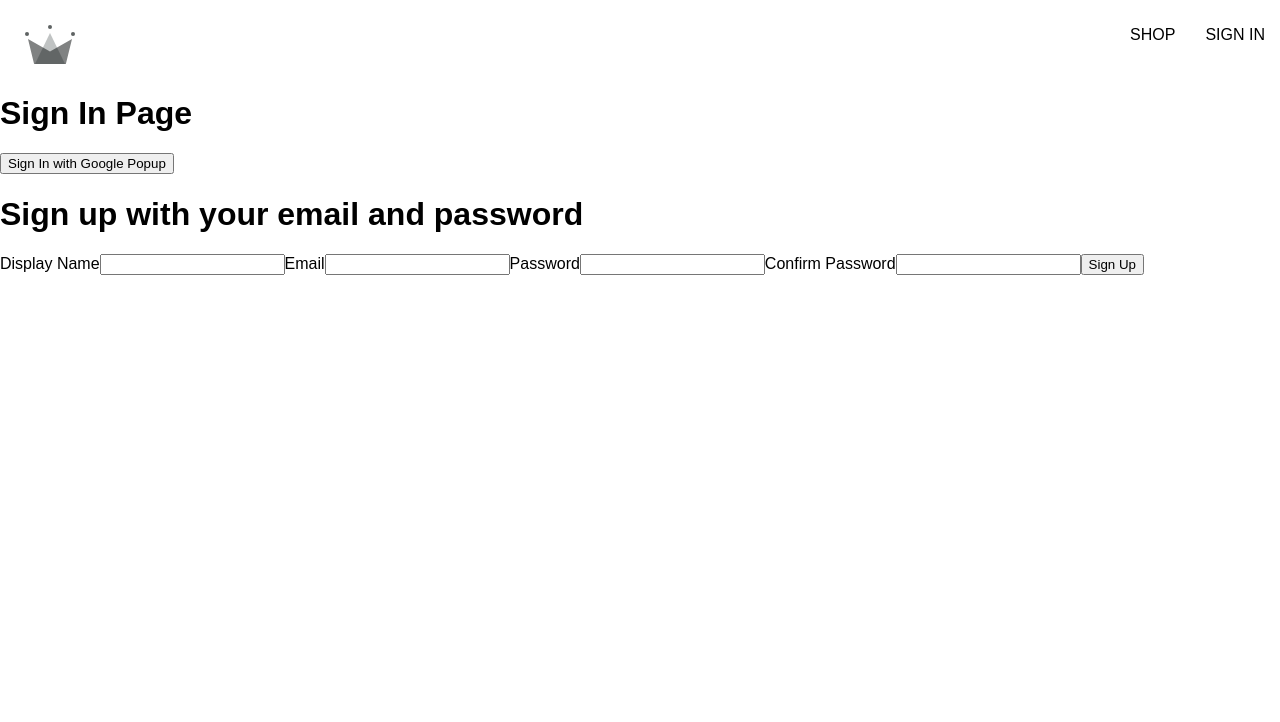
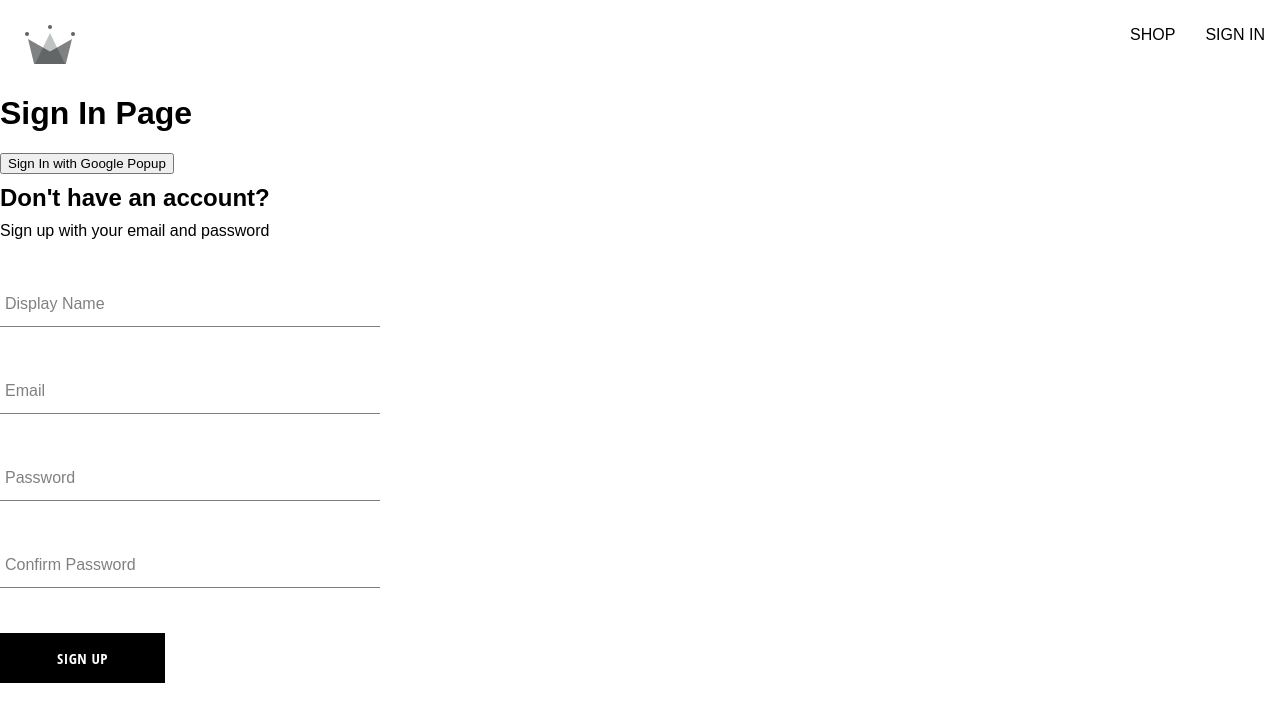
Before and after one commit to KurtVanHal/Complete_React_2022, a React (Create React App) app in the folder crw-clothing/: page /sign-in in a window 1280 px wide. Shown: the top 722 px of the page. Built offline with nearby package versions, Linux system fonts and the light colour scheme; a web font is replaced by a local one.

Commit message:
created sign up component, form input component and button component

```diff
--- /dev/null
+++ b/crw-clothing/src/components/button/button.component.jsx
@@ -0,0 +1,19 @@
+import "./button.styles.scss";
+
+const BUTTON_TYPE_CLASSES = {
+  google: "google-sign-in",
+  inverted: "inverted",
+};
+
+const Button = ({ children, buttonType, ...otherProps }) => {
+  return (
+    <button
+      className={`button-container ${BUTTON_TYPE_CLASSES[buttonType]}`}
+      {...otherProps}
+    >
+      {children}
+    </button>
+  );
+};
+
+export default Button;
--- /dev/null
+++ b/crw-clothing/src/components/button/button.styles.scss
@@ -0,0 +1,46 @@
+.button-container {
+    min-width: 165px;
+    width: auto;
+    height: 50px;
+    letter-spacing: 0.5px;
+    line-height: 50px;
+    padding: 0 35px 0 35px;
+    font-size: 15px;
+    background-color: black;
+    color: white;
+    text-transform: uppercase;
+    font-family: 'Open Sans Condensed';
+    font-weight: bolder;
+    border: none;
+    cursor: pointer;
+    display: flex;
+    justify-content: center;
+
+    &:hover {
+      background-color: white;
+      color: black;
+      border: 1px solid black;
+    }
+
+    &.google-sign-in {
+      background-color: #4285f4;
+      color: white;
+
+      &:hover {
+        background-color: #357ae8;
+        border: none;
+      }
+    }
+
+    &.inverted {
+      background-color: white;
+      color: black;
+      border: 1px solid black;
+
+      &:hover {
+        background-color: black;
+        color: white;
+        border: none;
+      }
+    }
+  }
--- /dev/null
+++ b/crw-clothing/src/components/form-input/form-input.component;.jsx
@@ -0,0 +1,20 @@
+import "./form-input.styles.scss";
+
+const FormInput = ({ label, ...otherProps }) => {
+  return (
+    <div className="group">
+      <input className="form-input" {...otherProps} />
+      {label && (
+        <label
+          className={`${
+            otherProps.value.length ? "shrink" : ""
+          } form-input-label `}
+        >
+          {label}
+        </label>
+      )}
+    </div>
+  );
+};
+
+export default FormInput;
--- /dev/null
+++ b/crw-clothing/src/components/form-input/form-input.styles.scss
@@ -0,0 +1,54 @@
+$sub-color: grey;
+$main-color: black;
+
+@mixin shrinkLabel {
+  top: -14px;
+  font-size: 12px;
+  color: $main-color;
+}
+
+.group {
+  position: relative;
+  margin: 45px 0;
+
+  .form-input {
+    background: none;
+    background-color: white;
+    color: $sub-color;
+    font-size: 18px;
+    padding: 10px 10px 10px 5px;
+    display: block;
+    width: 100%;
+    border: none;
+    border-radius: 0;
+    border-bottom: 1px solid $sub-color;
+    margin: 25px 0;
+
+    &:focus {
+      outline: none;
+    }
+
+    &:focus ~ .form-input-label {
+      @include shrinkLabel();
+    }
+  }
+
+  input[type='password'] {
+    letter-spacing: 0.3em;
+  }
+
+  .form-input-label {
+    color: $sub-color;
+    font-size: 16px;
+    font-weight: normal;
+    position: absolute;
+    pointer-events: none;
+    left: 5px;
+    top: 10px;
+    transition: 300ms ease all;
+
+    &.shrink {
+      @include shrinkLabel();
+    }
+  }
+}
--- a/crw-clothing/src/components/sign-up-form/sign-up-form.component.jsx
+++ b/crw-clothing/src/components/sign-up-form/sign-up-form.component.jsx
@@ -1,62 +1,94 @@
-import {useState} from "react"
-import { createAuthUserWithEmailAndPassword, createUserDocumentFromAuth } from "../../utils/firebase/firebase.utils"
+import { useState } from "react";
+import FormInput from "../form-input/form-input.component;";
+import Button from "../button/button.component";
+import {
+  createAuthUserWithEmailAndPassword,
+  createUserDocumentFromAuth,
+} from "../../utils/firebase/firebase.utils";
+
+import "./sign-up-form.styles.scss";
 
 const defaultFormFields = {
-    displayName:'',
-    email:'',
-    password:"",
-    confirmPassword:"",
-}
-
+  displayName: "",
+  email: "",
+  password: "",
+  confirmPassword: "",
+};
 
 const SignUpForm = () => {
-
-    const [formFields, setFormFields] = useState(defaultFormFields)
-    const {displayName, email, password, confirmPassword} = formFields;
+  const [formFields, setFormFields] = useState(defaultFormFields);
+  const { displayName, email, password, confirmPassword } = formFields;
 
   const resetFormFields = () => {
-        setFormFields(defaultFormFields)
-    }
+    setFormFields(defaultFormFields);
+  };
 
   const handleSubmit = async (event) => {
-        console.log(formFields)
     event.preventDefault();
 
-        if(password !== confirmPassword) {
-            alert("Passwords do not match")
+    if (password !== confirmPassword) {
+      alert("Passwords do not match");
       return;
     }
 
     try {
-            const {user} = await createAuthUserWithEmailAndPassword(email, password)
-            await createUserDocumentFromAuth(user, {displayName})
+      const { user } = await createAuthUserWithEmailAndPassword(
+        email,
+        password
+      );
+      await createUserDocumentFromAuth(user, { displayName });
       setFormFields();
-        }catch(error) {
-            console.log(error.message)
+    } catch (error) {
+      console.log(error.message);
     }
-    }
+  };
 
-    const handleChange =async (event) => {
-        const {name, value } = event.target;
-        setFormFields({...formFields, [name]: value})
-    }
+  const handleChange = async (event) => {
+    const { name, value } = event.target;
+    setFormFields({ ...formFields, [name]: value });
+  };
 
   return (
-        <div>
-            <h1>Sign up with your email and password</h1>
+    <div className="sign-up-container">
+      <h2>Don't have an account?</h2>
+      <span>Sign up with your email and password</span>
       <form onSubmit={handleSubmit}>
-                <label htmlFor="">Display Name</label>
-                <input type="text" required onChange={handleChange} name="displayName" value={displayName}/>
-                <label htmlFor="">Email</label>
-                <input type="email" required  onChange={handleChange} name="email" value={email}/>
-                <label htmlFor="">Password</label>
-                <input type="password" required  onChange={handleChange} name="password" value={password}/>
-                <label htmlFor="">Confirm Password</label>
-                <input type="password" required  onChange={handleChange} name="confirmPassword" value={confirmPassword}/>
-                <button type="submit" >Sign Up</button>
+        <FormInput
+          label="Display Name"
+          type="text"
+          required
+          onChange={handleChange}
+          name="displayName"
+          value={displayName}
+        />
+        <FormInput
+          label="Email"
+          type="email"
+          required
+          onChange={handleChange}
+          name="email"
+          value={email}
+        />
+        <FormInput
+          label="Password"
+          type="password"
+          required
+          onChange={handleChange}
+          name="password"
+          value={password}
+        />
+        <FormInput
+          label="Confirm Password"
+          type="password"
+          required
+          onChange={handleChange}
+          name="confirmPassword"
+          value={confirmPassword}
+        />
+        <Button type="submit">SIGN UP</Button>
       </form>
     </div>
-    )
-}
+  );
+};
 
-export default SignUpForm
+export default SignUpForm;
--- /dev/null
+++ b/crw-clothing/src/components/sign-up-form/sign-up-form.styles.scss
@@ -0,0 +1,9 @@
+.sign-up-container{
+    display: flex;
+    flex-direction: column;
+    width:380px;
+
+    h2{
+        margin: 10px 0 ;
+    }
+}
```
Also changed, not shown: 1 other file (tests, documents, lock files or other folders). Lines whose indentation alone changed are shown as unchanged.
